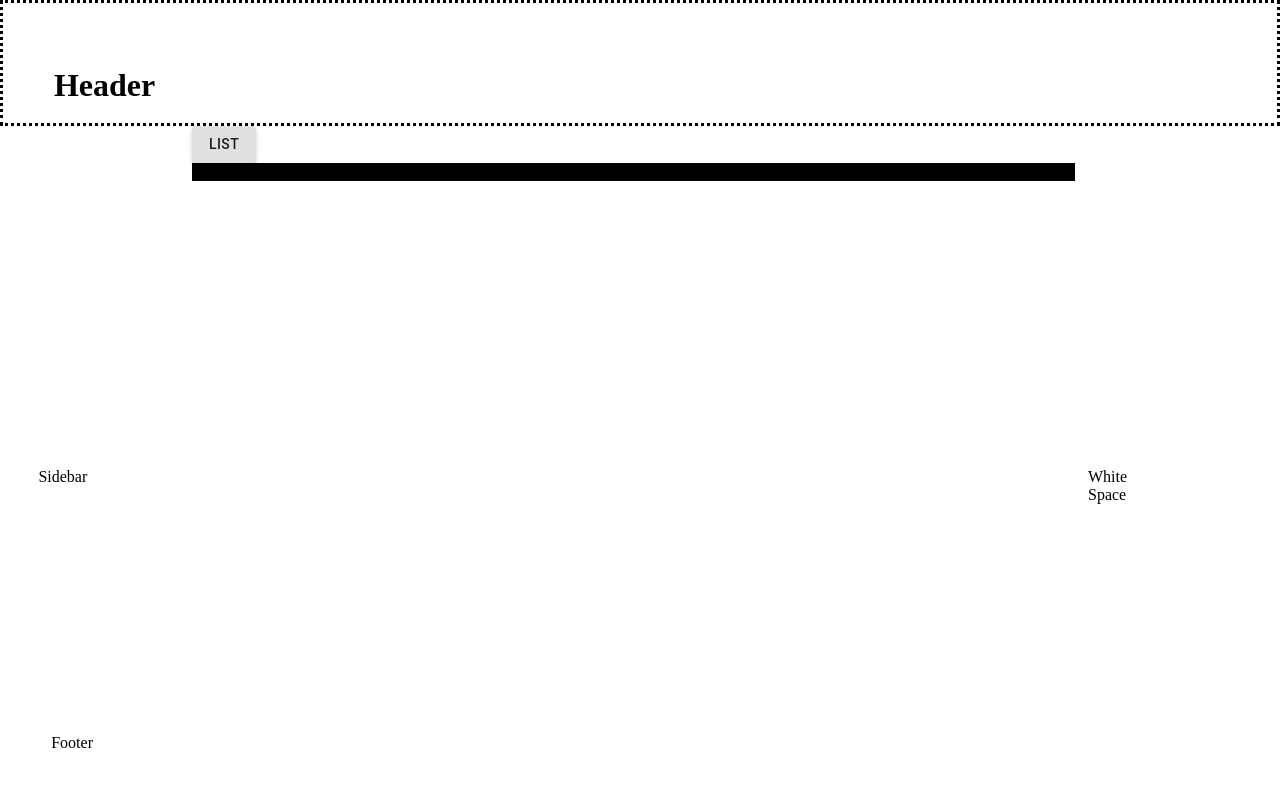
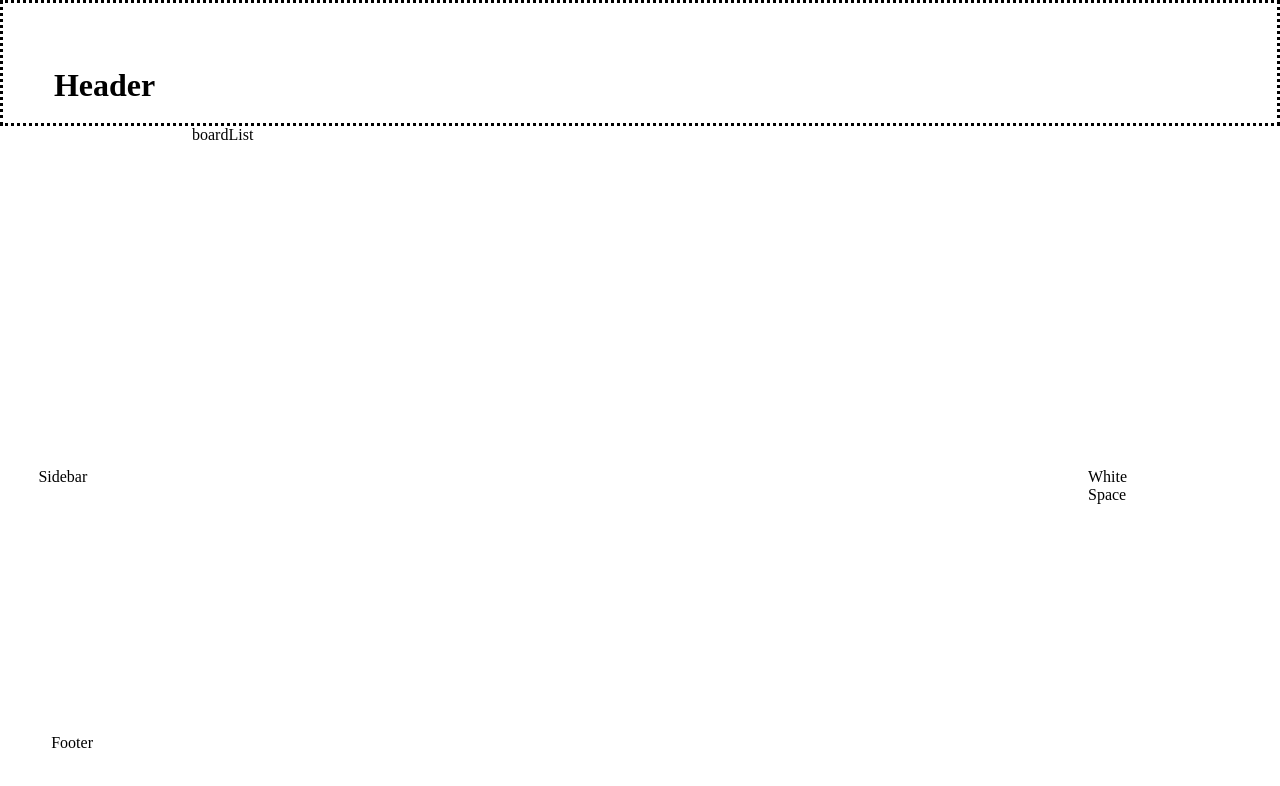
Before and after one commit to SI-Kim/myblog-react, a React (Create React App) app: page /boardList in a window 1280 px wide. Shown: the top 786 px of the page. Built offline with nearby package versions, Linux system fonts and the light colour scheme.

Commit message:
fix path of main page

```diff
--- a/src/containers/BoardListContainer.js
+++ b/src/containers/BoardListContainer.js
@@ -11,12 +11,17 @@ import {
 const BoardListContainer = () => {
   const classes = useStyle();
   return (
-    <div className="BoardListContainer" style={{ backgroundColor: "black" }}>
+    <div className={classes.containerBox} >
       boardList
     </div>
   );
 };
 
-const useStyle = makeStyles((theme) => ({}));
+const useStyle = makeStyles((theme) => ({
+  containerBox: {
+    height: "100%",
+    width: "100%",
+  }
+}));
 
 export default BoardListContainer;
--- a/src/containers/MainPageContainer.js
+++ b/src/containers/MainPageContainer.js
@@ -1,10 +1,13 @@
 import React from "react";
 import { Link } from "react-router-dom";
 import { Button } from "@material-ui/core";
+import { makeStyles } from "@material-ui/styles";
 
 const MainPageContainer = () => {
+
+  const classes = useStyle();
   return (
-    <div className="MainPageContainer">
+    <div className={classes.mainPageBox}>
       <Link to="boardList">
         <Button children="List" variant="contained" />
       </Link>
@@ -12,4 +15,11 @@ const MainPageContainer = () => {
   );
 };
 
+const useStyle = makeStyles((theme) => ({
+  mainPageBox: {
+    height: "100%",
+    width: "100%",
+  }
+}));
+
 export default MainPageContainer;
--- a/src/layouts/Header.js
+++ b/src/layouts/Header.js
@@ -5,7 +5,7 @@ const Header = () => {
   const classes = useStyle();
   return (
     <div className={classes.headerBox}>
-      <h1 className={classes.H1}>Header</h1>
+      <h1 className={classes.h1}>Header</h1>
     </div>
   );
 };
@@ -18,7 +18,7 @@ const useStyle = makeStyles((theme) => ({
       border: "dotted"
     }
   },
-  H1: {
+  h1: {
     margin: "0",
     paddingTop: "5%",
     paddingLeft: "4%"
--- a/src/routes/Router.js
+++ b/src/routes/Router.js
@@ -7,7 +7,7 @@ const Router = () => {
   const classes = useStyle();
   return (
     <div className={classes.router}>
-      <Route path="/" component={MainPageContainer} />
+      <Route path="/" exact={true} component={MainPageContainer} />
       <Route path="/boardList" component={BoardListContainer} />
     </div>
   );
```
Also changed, not shown: 1 other file (tests, documents, lock files or other folders).
